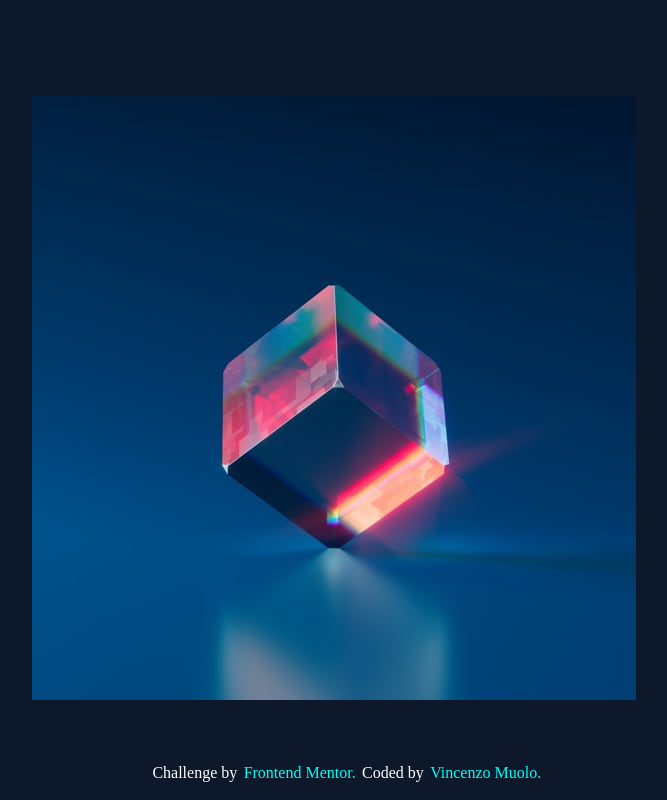
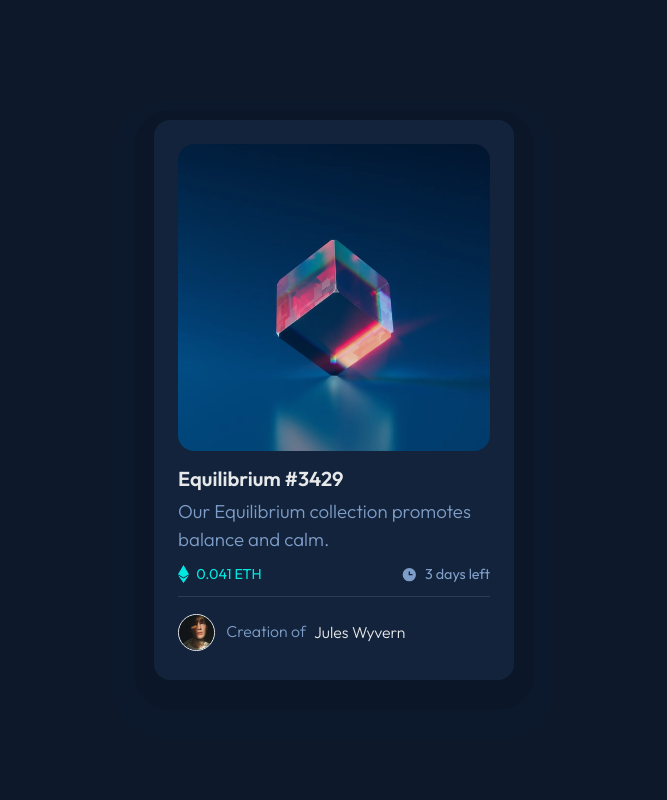
Before and after one commit to VincenzoMuolo/Frontend-Mentor-Challenges, a plain HTML site: page 1-Newbie/NFT preview card component/html/index.html in a window 1280 px wide. Shown: the whole page, without its empty margins (306-973 px from the left). Drawn offline with Linux system fonts and the light colour scheme.

Commit message:
NFT Preview card  component project complete

```diff
--- a/1-Newbie/NFT preview card component/css/style.css
+++ b/1-Newbie/NFT preview card component/css/style.css
@@ -1,16 +1,14 @@
 @import url('https://fonts.googleapis.com/css2?family=Outfit:wght@300;400;600&display=swap');
 :root{
     /*COLORS*/
-    --soft-blue: rgb(139, 172, 218);
+    --soft-blue: rgba(139, 172, 218);
     --cyan: rgb(0, 255, 247);
     --very-dark-blue-bg: rgb(13, 25, 43);
     --very-dark-blue-card: rgb(20, 37, 61);
     --very-dark-blue-line: rgb(47, 65, 91);
-    --white: rgb(255, 255, 255);
+    --white: rgba(255, 255, 255);
     /*FONT SIZE*/
     --paragraph-fs: 1.125em; /*like 18px*/
-    /*FONT FAMILY*/
-    --outfit: 'Outfit', sans-serif;
 }
 *,
 *::after,
@@ -18,22 +16,198 @@
     margin: 0;
     padding: 0;
     box-sizing: border-box;
-    overflow: hidden;
 }
 html, body{    height:100vh;   }
+
 body{
     width: 100vw;
     background-color: var(--very-dark-blue-bg);
     display: flex;
     justify-content: center;
     align-items: center;
+    font-family:  'Outfit', sans-serif;;
+}
+.container{
+    width: 85vw;
+    height: 85vh;
+    display: grid;
+    place-content: center;
+    position: relative;
+    z-index: 999;
+    grid-template-rows: 1.2fr 0.8fr;
+    background-color: var(--very-dark-blue-card);
+    border-radius: 1rem;
+    padding: 1.5em;
+    opacity: 0.9;
+    box-shadow:  0 12.5px 0 15px rgba(10, 20, 36, 0.2);
+}
+/********************************
+************************* IMAGE *
+*********************************/
+figure{
+    height: 100%;
+    width: 100%;
+    display: block;
+    overflow: hidden;
+    position: relative;
+    z-index: -1;
+    cursor: pointer;
+}
+figure img{
+    width: 100%;
+    height: 100%;
+    object-fit: cover;
+    object-position: 50% 50%;
+    border-radius: 1rem;
+}
+.fs-image{
+    width: 0%;
+    height: 0%;
+    position: absolute;
+    z-index: 999;
+    top: 1.5em;
+    left: 1.5em;
+    opacity: 0;
+    cursor: pointer;
+    transition: 500ms top ease-in-out,
+                500ms left ease-in-out,
+                500ms opacity ease-in-out 250ms,
+                500ms height ease-in-out 250ms,
+                500ms width ease-in-out 250ms;
+}
+.fs-switch{
+    top: 0;
+    left: 0;
+    width: 100%;
+    height: 100%;
+    opacity: 1;
+}
+.fs-image img{
+    width: 100%;
+    height: 100%;
+    object-fit: cover;
+    object-position:"50% 0%";
+    border-radius: 1rem;
+}
+figure::after{
+    width: 100%;
+    height: 0%;
+    top: 0;
+    left: 0;
+    position: absolute;
+    content: url(../images/icon-view.svg);
+    display: grid;
+    place-content: center;
+    background-color: var(--cyan);
+    opacity: 0;
+    border-radius: 1rem;
+    transition: 300ms opacity ease-in-out,
+                300ms height ease-in;
+}
+figure:hover::after{
+    height: 100%;
+    opacity: 0.7;
+}
+
+/********************************
+****************** PRODUCT INFO *
+*********************************/
+.product-info{
+    width: 100%;
+    height: 100%;
+    display: flex;
+    flex-direction: column;
+    flex-wrap: wrap;
+    justify-content: space-evenly;
+    align-items: flex-start;
+    margin: auto;
+    color: var(--soft-blue);
+    font-weight: 400;
+    font-size: 0.9em;
+}
+.product-info h1{
+    color: var(--white);
+    font-size: 1.4em;
+    font-weight: 600;
+    transition: 300ms color ease-out;
+    padding-top: 0.5em;
+    cursor: pointer;
+}
+.product-info h1:hover{
+    color: var(--cyan);
+}
+.product-info p{
+    line-height: 1.5em;
+    font-size: var(--paragraph-fs);
+    font-weight: 300;
+}
+/***************************************************
+** PRODUCT INFO ORGANIZED IN THAT WAY TO MAINTAIN **
+** JUSTIFY CONTENT AS 'SPACE EVENLY' ***************
+** TO REDUCE MARGIN OR PADDING USAGE ***************
+***************************************************/
+.product-info-two-col{
+    width:100%;
+    height: auto;
+    display: flex;
+    align-items: center;
+    padding: 0.5em 0;
+}
+.eth-price{
+    width: 50%;
+    display: flex;
+    gap: 0.5em;
+    justify-content: flex-start;
+    align-items: center;
+    color: var(--cyan);
+}
+.time-remaining{
+    width: 50%;
+    display: flex;
+    justify-content: flex-end;
+    align-items: center;
+    gap: 0.5em;
+}
+/************************************************
+********************************* OWNER BANNER */
+.owner-banner{
+    width: 100%;
+    height: auto;
+    display: flex;
+    flex-direction: row;
+    align-items: center;
+    gap: 0.8em;
+    padding-top: 1.2em;
+    border: 0 solid var(--very-dark-blue-line);
+    border-top-width: 0.1rem;
+}
+.owner-banner img{
+    border: 0.1rem solid var(--white);
+    border-radius: 50%;
+    width: 2.3rem;
+    height: 2.3rem;
+}
+.owner-banner p{
+    color: var(--soft-blue);
+    font-size: 0.9em;
+}
+.owner-banner p::after{
+    content: "Jules Wyvern";
+    padding: 0.5em;
+    color: var(--white);
+    transition: 300ms color ease-out;
+    cursor: pointer;
+}
+.owner-banner p:hover::after{
+    color: var(--cyan);
 }
 footer{
-    width: 100vw;
+    width: 0vw;
+    display: none;
     position: fixed;
     bottom: 0;
     left: 0;
-    display: flex;
+    /* display: flex; */
     align-items: center;
     justify-content: center;
     margin: 1em;
@@ -44,3 +218,32 @@ footer a{
     padding: 0.1em 0.4em;
     color: var(--cyan);
 }
+
+/************************************************
+********************************* MEDIA QUERIES */
+
+@media screen and (min-width: 430px) {
+    .container{
+        width: 70vw;
+        height: 80vh;
+    }
+}
+@media screen and (min-width: 650px) {
+    .container{
+        width: 60vw;
+    }
+}
+@media screen and (min-width: 768px) {
+    .container{
+        width: 360px;
+        height: 70vh;
+        box-shadow:  0 10px 0 20px rgba(1, 9, 22, 0.1),
+           0 20px 0 40px rgba(16, 34, 59, 0.05);
+    }
+    .product-info p{
+        font-size: 1.3em;
+    }
+    .owner-banner p{
+        font-size: 1.1em;
+    }
+}
--- a/1-Newbie/NFT preview card component/html/index.html
+++ b/1-Newbie/NFT preview card component/html/index.html
@@ -6,28 +6,36 @@
 
     <link rel="icon" type="image/png" sizes="32x32" href="../images/favicon-32x32.png">
     <link rel="stylesheet" href="../css/style.css">
-
+    <script type="text/javascript" src="../js/script.js"></script>
     <title>Frontend Mentor | NFT preview card component</title>
   </head>
   <body>
-    <main>
-      <article>
-        <picture>
-          <img src="../images/image-equilibrium.jpg">
-        </picture>
-
+    <main >
+      <article class="container">
+        <div id="fs-image" onclick="switchFSImage()" class="fs-image"><img src="../images/image-equilibrium.jpg" alt="EQUILIBRIUM NO. 3429, preview image of the actual 3d cube you'll receive, pretty affordable, but still too much for an image you can have with right click and save :P"></div>
+        <figure onclick="switchFSImage()">
+          <img id="image-id" src="../images/image-equilibrium.jpg" alt="EQUILIBRIUM NO. 3429, preview image of the actual 3d cube you'll receive, pretty affordable, but still too much for an image you can have with right click and save :P">
+        </figure>
+        <section class="product-info">
+            <h1>Equilibrium #3429</h1>
+            <p>Our Equilibrium collection promotes balance and calm.</p>
+            <div class="product-info-two-col">
+              <div class="eth-price">
+                <img src="../images/icon-ethereum.svg" alt="" aria-hidden="true">
+                <span>0.041 ETH</span>
+              </div>
+              <div class="time-remaining">
+                <img src="../images/icon-clock.svg" alt="" aria-hidden="true">
+                <span>3 days left</span>
+              </div>
+            </div>
+            <div class="owner-banner">
+              <img src="../images/image-avatar.png" alt="" aria-hidden="true">
+              <p>Creation of</p> <!--  Jules Wyvern Added with ::after -->
+            </div>
+          </section>
       </article>
-
     </main>
-  <!--     Equilibrium #3429
-
-    Our Equilibrium collection promotes balance and calm.
-
-    0.041 ETH
-    3 days left
-
-    Creation of Jules Wyvern -->
-
     <footer>
       Challenge by <a href="https://www.frontendmentor.io?ref=challenge" target="_blank">Frontend Mentor.</a>
       Coded by <a href="https://github.com/VincenzoMuolo">Vincenzo Muolo.</a>
--- /dev/null
+++ b/1-Newbie/NFT preview card component/js/script.js
@@ -0,0 +1,3 @@
+function switchFSImage(){
+    document.getElementById("fs-image").classList.toggle("fs-switch");
+}
```
